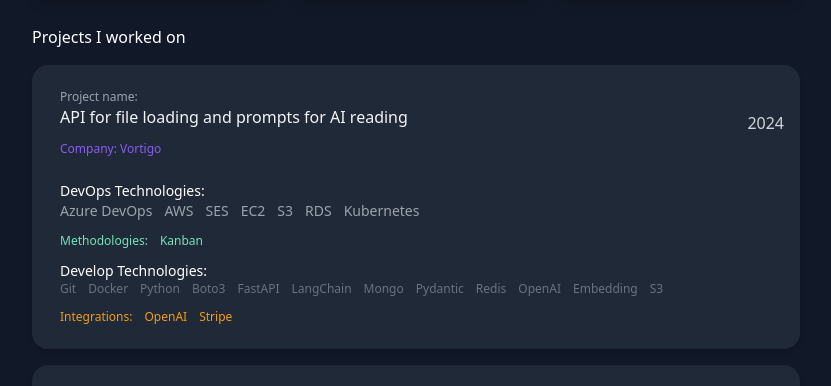
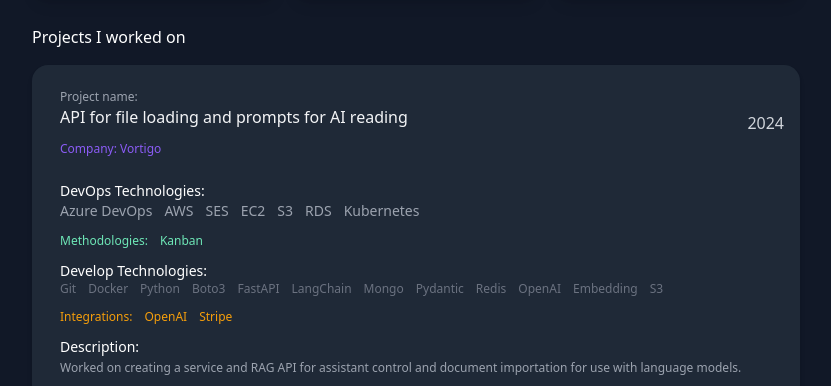
Before and after one commit to leosfont/leosfont.github.io, a plain HTML site: page index.html in a window 1280 px wide. Shown: the part 513-899 px from the top of the page, without its empty margins (224-1055 px from the left). Drawn offline with nearby package versions, Linux system fonts and the light colour scheme; no server answers.

```diff
--- a/index.html
+++ b/index.html
@@ -263,7 +263,7 @@
                                     <div v-if="project.integrations?.length" class="flex-auto items-center flex flex-wrap space-x-3 text-xs text-yellow-500 mt-3">
                                         {{ labels.integrations }}:<br> <span v-for="integration in project.integrations">{{ integration }}</span>
                                     </div>
-                                    <div class="mt-3 text-white" v-if="project.description">
+                                    <div class="mt-3 text-white">
                                         {{ labels.description }}:<br>
                                         <span class="text-xs text-gray-400">{{ project.lang[language].description }}</span>
                                     </div>
```
